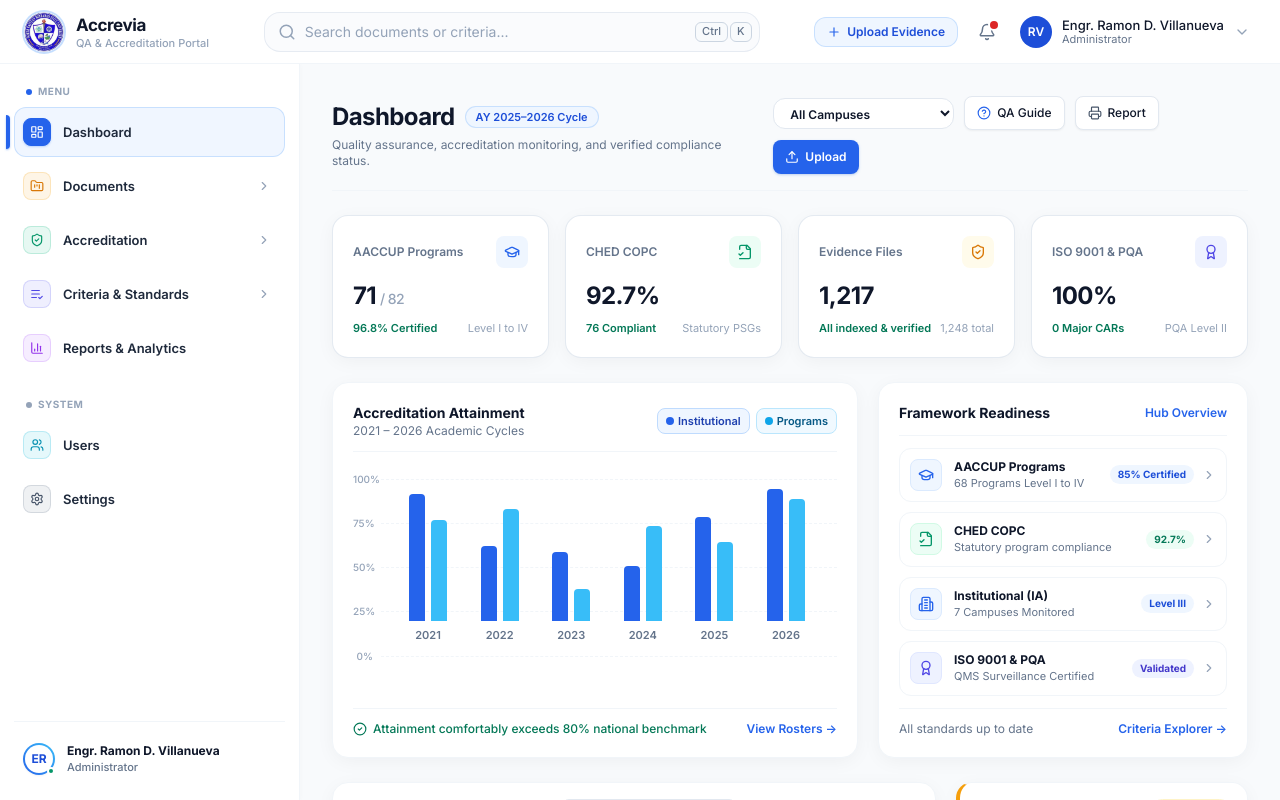
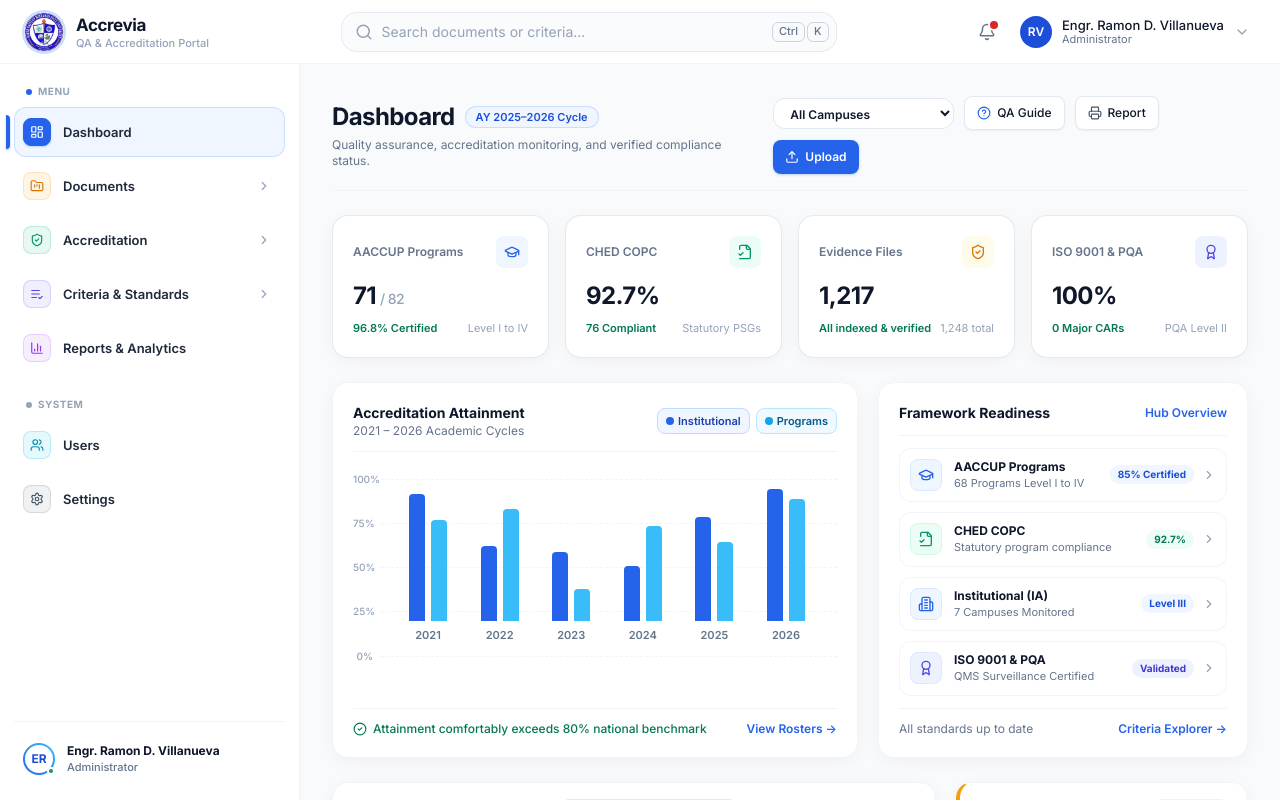
Before and after one commit to elykalmorfe/accrevia, a React (Vite) app in the folder frontend/: page / in a window 1280 px wide. Shown: the top 800 px of the page. Built offline with nearby package versions, Linux system fonts and the light colour scheme.

Commit message:
refactor(header): remove upload link from header actions for cleaner UI

```diff
--- a/frontend/src/components/layout/Header.tsx
+++ b/frontend/src/components/layout/Header.tsx
@@ -1,5 +1,4 @@
-import { Link } from 'react-router-dom';
-import { MenuIcon, PlusIcon } from 'lucide-react';
+import { MenuIcon } from 'lucide-react';
 import { usePortal } from '../../contexts/PortalContext';
 import { Brand } from './Brand';
 import { GlobalSearch } from './GlobalSearch';
@@ -28,18 +27,8 @@ export function Header({ onOpenMenu }: { onOpenMenu: () => void }) {
         <GlobalSearch />
       </div>
 
-      {/* RIGHT ACTIONS: QUICK UPLOAD, NOTIFICATIONS, PROFILE */}
+      {/* RIGHT ACTIONS: NOTIFICATIONS, PROFILE */}
       <div className="flex shrink-0 items-center gap-2.5">
-        {isAdmin && (
-          <Link
-            to="/evidence/upload"
-            className="hidden sm:inline-flex items-center gap-1.5 rounded-xl bg-brand-50 hover:bg-brand-100 text-brand-700 border border-brand-200/80 px-3 py-1.5 text-xs font-semibold transition-all shadow-2xs"
-            title="Upload new evidence document"
-          >
-            <PlusIcon className="h-3.5 w-3.5 text-brand-600" />
-            <span>Upload Evidence</span>
-          </Link>
-        )}
         {isAdmin && <NotificationsMenu />}
         <ProfileMenu />
       </div>
```
